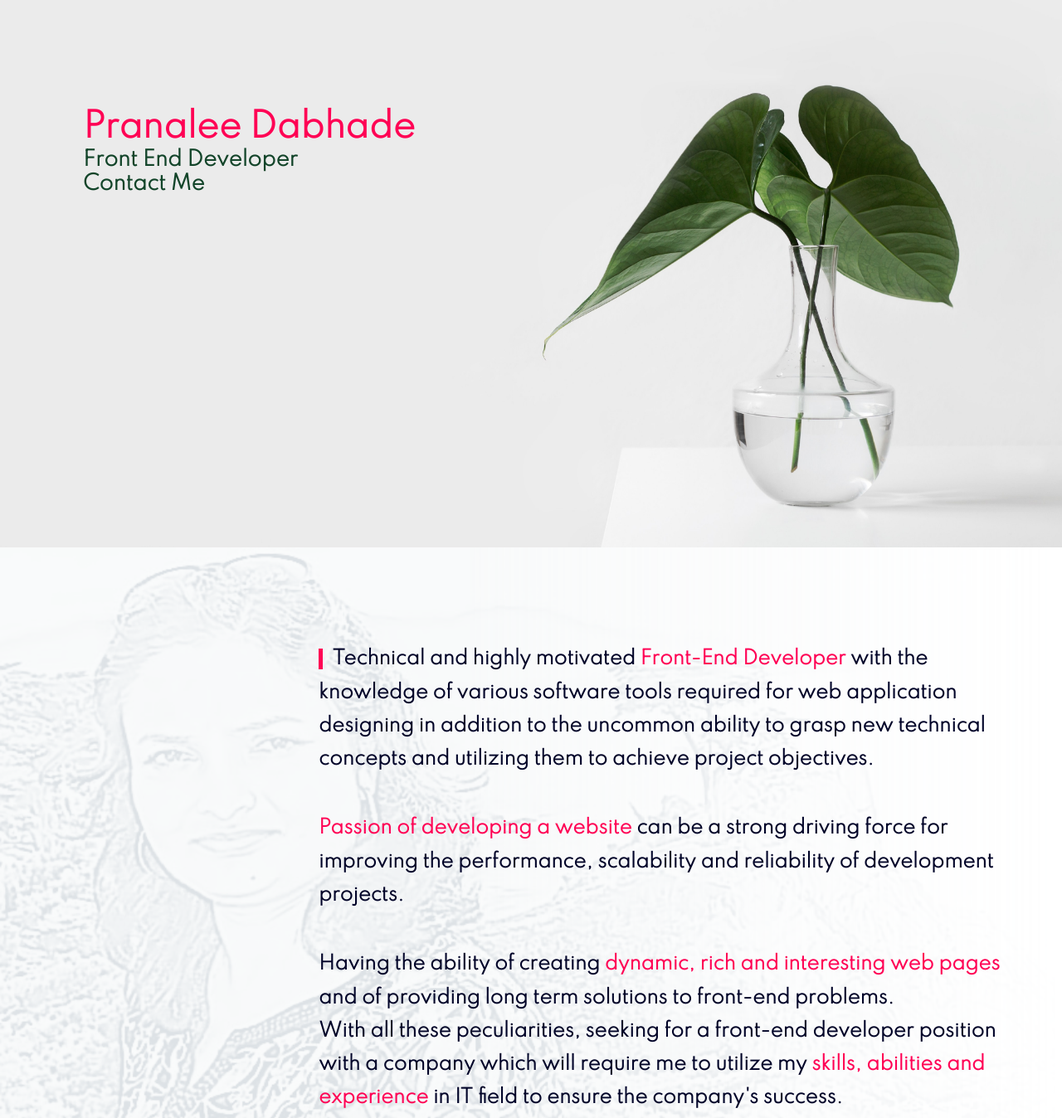
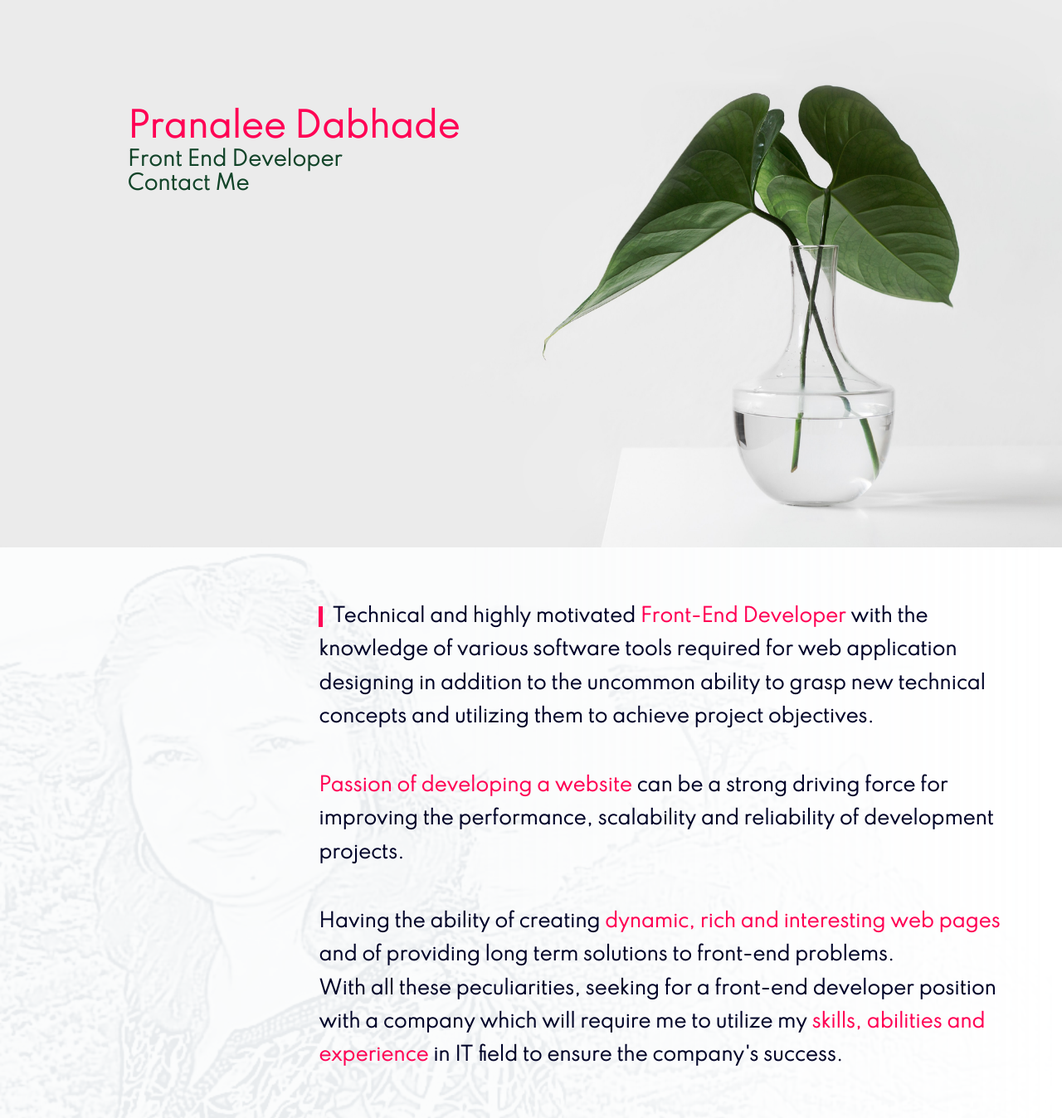
Before and after one commit to pranalee123/Portfolio, a plain HTML site: page index.html in a window 1280 px wide. Shown: the part 140-1488 px from the top of the page at 83% size. Drawn offline with Linux system fonts and the light colour scheme.

Commit message:
fixed section2 background image

```diff
--- a/assets/stylesheets/index.css
+++ b/assets/stylesheets/index.css
@@ -30,7 +30,7 @@ section{
 	height:100%;
     background-size:cover;
     background-position: center bottom;
-    z-index: -1;
+    z-index: -3;
     opacity:1;
 
 }
@@ -43,9 +43,10 @@ section{
 	height:100%;
     background-size:cover;
     background-position: center bottom;
-    z-index: -1;
-    opacity:1;
+    z-index: -3;
+    opacity:3;
     display: none;
+
 
 }
 @media(max-width:750px){
@@ -145,7 +146,8 @@ section{
     display: flex;
     flex-direction: column;
     color:#124429;
-    margin-left: 100px;
+    /* margin-left: 100px; */
+    margin-left: 12%;
     margin-top:200px;
 
 
@@ -154,6 +156,7 @@ section{
 .section1_main__name{
      font-size: 2.5rem;
      color: #ff0054;
+
 }
 
 .section1_main__contact{
@@ -186,7 +189,7 @@ section{
 
 .section2{
     display: flex;
-
+    height: 100%;
 }
 
 .section2_background-image{
@@ -198,7 +201,7 @@ section{
 	height:100%;
     background-size:cover;
     z-index: -1;
-    opacity: 0.3;
+    opacity: 0.2;
 
 }
 
@@ -210,6 +213,8 @@ section{
     font-size: 1.4rem;
      margin-left:30%;
      margin-right: 3%;
+     margin-top:5%;
+     margin-bottom:5%;
      font-family: 'Spartan', sans-serif;
     line-height: 180%;
     font-weight: 900;
```
